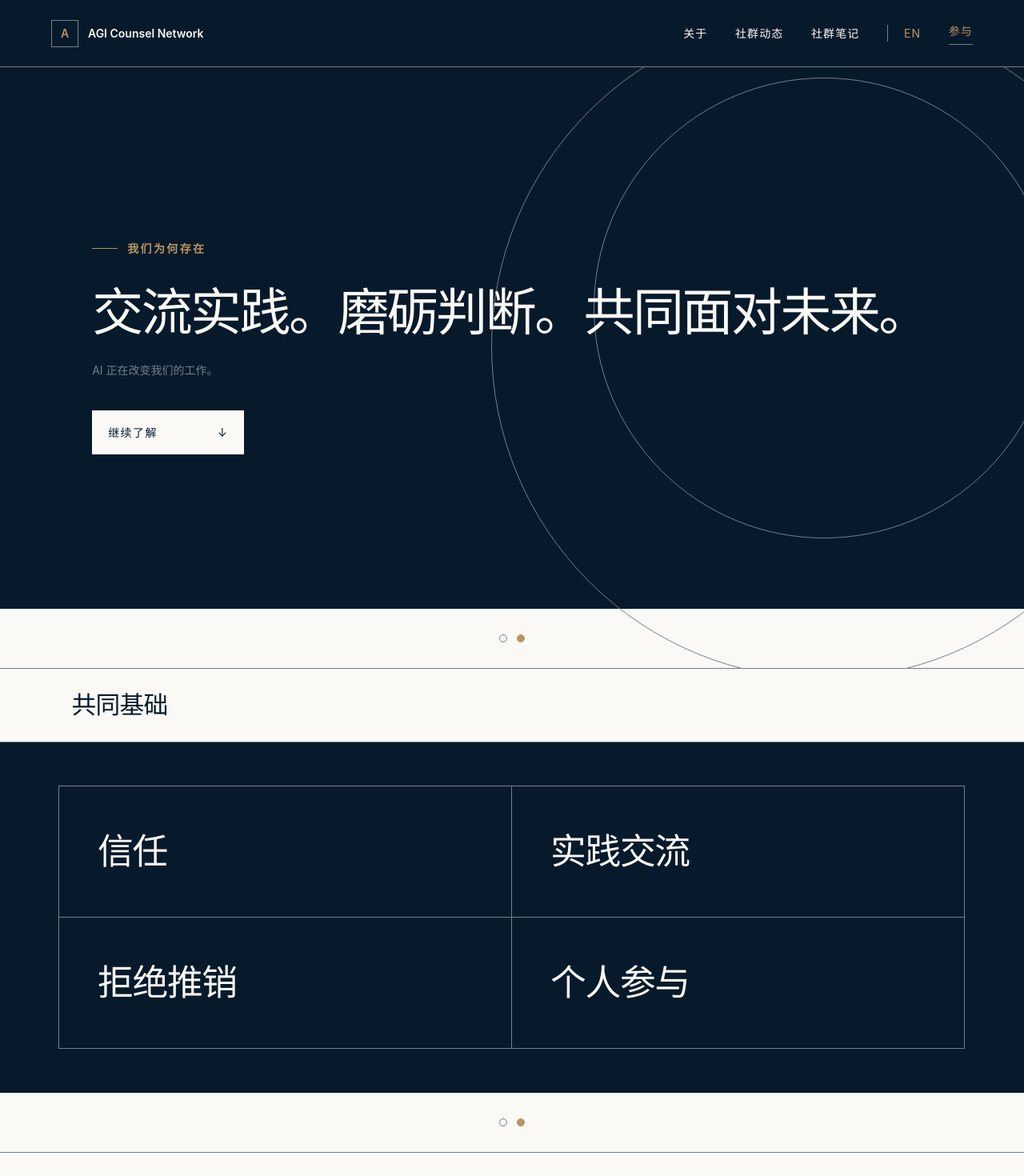
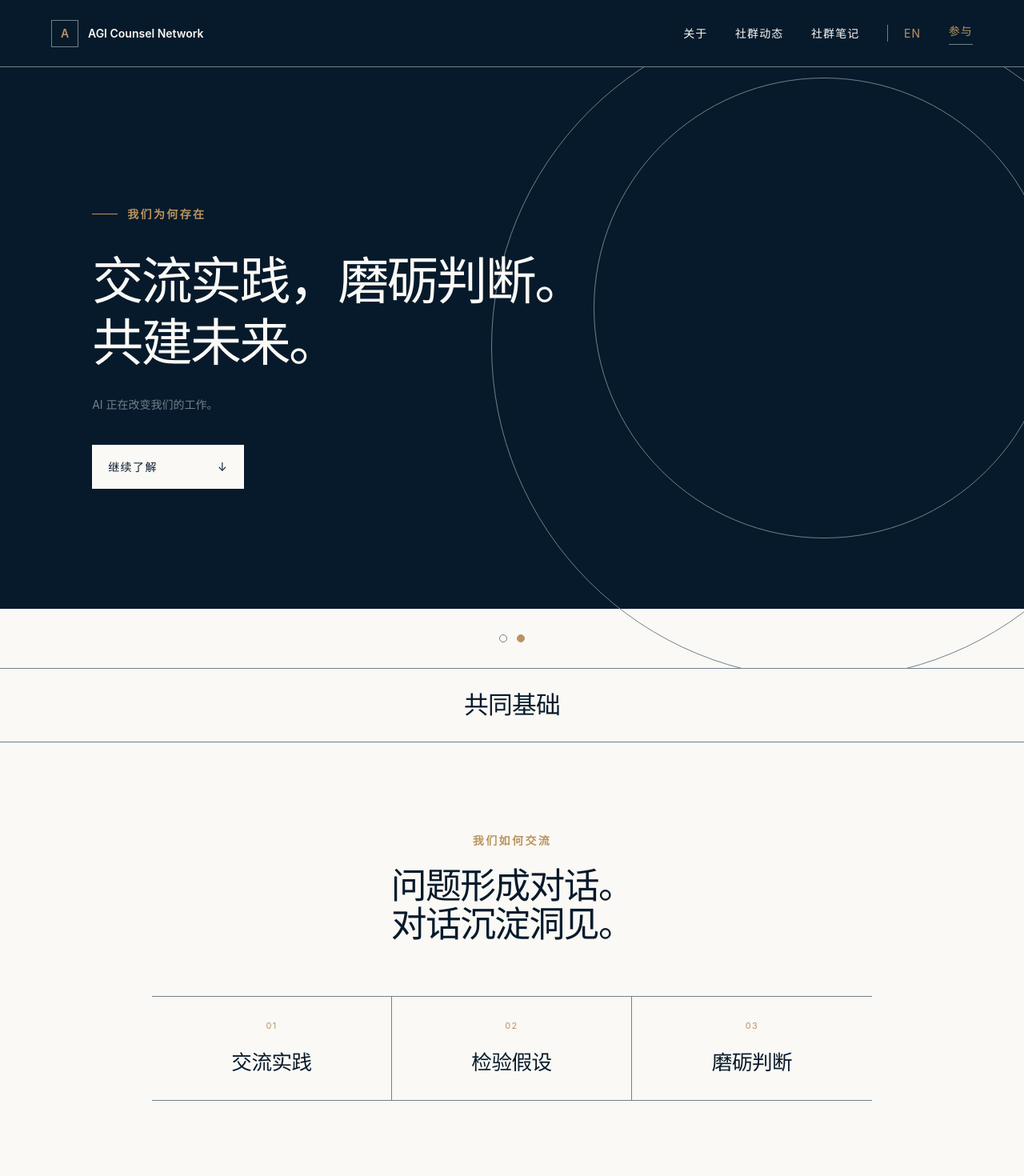
Before and after one commit to steveny1989/agicounsel, a Next.js app: page /zh in a window 1280 px wide. Shown: the top 1470 px of the page at 80% size. Built offline with nearby package versions, Linux system fonts and the light colour scheme.

Commit message:
Add centered foundation story

```diff
--- a/app/components/SectionCarousel.tsx
+++ b/app/components/SectionCarousel.tsx
@@ -19,8 +19,6 @@ export default function SectionCarousel({ id, title, labels, children }: Props)
     const timer = window.setInterval(() => setActive((current) => (current + 1) % slides.length), 5000);
     return () => window.clearInterval(timer);
   }, [paused, slides.length]);
-
-  const move = (direction: number) => setActive((current) => (current + direction + slides.length) % slides.length);
 
   return <section className="section-carousel fade-in" id={id} onMouseEnter={() => setPaused(true)} onMouseLeave={() => setPaused(false)} onFocus={() => setPaused(true)} onBlur={(event) => { if (!event.currentTarget.contains(event.relatedTarget)) setPaused(false); }}>
     {title && <div className="carousel-bar">
--- a/app/globals.css
+++ b/app/globals.css
@@ -34,7 +34,7 @@ nav .nav-join { border-bottom: 1px solid var(--gray); padding-bottom: 6px; }
 .eyebrow,.kicker { text-transform: uppercase; letter-spacing: .17em; font-weight: 700; color: var(--gold); }
 .eyebrow { display: flex; align-items: center; gap: 12px; position: relative; z-index: 1; }
 .eyebrow span { width: 32px; height: 1px; background: var(--gold); }
-.hero h1 { font-size: var(--text-hero); font-weight: 400; line-height: 1.05; letter-spacing: -.04em; margin: 35px 0 28px; max-width: 1200px; position: relative; z-index: 1; }
+.hero h1 { font-size: var(--text-hero); font-weight: 400; line-height: 1.2; letter-spacing: -.04em; margin: 35px 0 28px; max-width: 1200px; position: relative; z-index: 1; }
 .hero-copy { color: var(--gray); max-width: 590px; line-height: 1.7; position: relative; z-index: 1; }
 .hero-actions { display: flex; align-items: center; gap: 35px; margin-top: 38px; position: relative; z-index: 1; }
 .button { display: inline-flex; align-items: center; justify-content: space-between; gap: 30px; padding: 17px 20px; min-width: 190px; text-transform: uppercase; letter-spacing: .1em; transition: transform .2s; }
@@ -63,8 +63,9 @@ nav .nav-join { border-bottom: 1px solid var(--gray); padding-bottom: 6px; }
 .layer small { color: var(--gray); text-transform: uppercase; letter-spacing: .12em; text-align: right; }
 
 .section-carousel { background: var(--paper); border-top: 1px solid var(--gray); }
-.carousel-bar { min-height: 92px; padding: 22px clamp(24px,7vw,110px); display: flex; align-items: center; background: var(--paper); color: var(--navy); border-bottom: 1px solid var(--gray); }
+.carousel-bar { min-height: 92px; padding: 22px clamp(24px,7vw,110px); display: flex; align-items: center; justify-content: space-between; gap: 30px; background: var(--paper); color: var(--navy); border-bottom: 1px solid var(--gray); }
 .carousel-bar h2 { margin: 0; font-size: clamp(22px,2.4vw,34px); font-weight: 400; letter-spacing: -.025em; }
+#about .carousel-bar { justify-content: center; text-align: center; }
 .carousel-stage { position: relative; }
 .carousel-slide { display: none; animation: carouselReveal .45s ease; }
 .carousel-slide.is-active { display: block; }
@@ -80,6 +81,21 @@ nav .nav-join { border-bottom: 1px solid var(--gray); padding-bottom: 6px; }
 .carousel-tab-dot:hover { border-color: var(--gold); }
 .carousel-tab-dot.is-active { background: var(--gold); border-color: var(--gold); }
 @keyframes carouselReveal { from { opacity: 0; transform: translateX(16px); } to { opacity: 1; transform: translateX(0); } }
+
+.foundation-panel { min-height: 560px; max-width: 1440px; margin: 0 auto; padding: 70px clamp(24px,7vw,110px); display: flex; flex-direction: column; align-items: center; justify-content: center; gap: 42px; text-align: center; }
+.foundation-intro { width: min(100%,760px); }
+.foundation-intro h2 { margin: 22px 0 24px; font-size: var(--text-title); font-weight: 400; line-height: 1.08; letter-spacing: -.035em; }
+.foundation-intro>p:last-child:not(.kicker) { max-width: 520px; margin: 0 auto; color: var(--gray); line-height: 1.7; }
+.foundation-panel .layer-cake { width: min(100%,950px); padding: 0; }
+.foundation-work { background: var(--paper); }
+.foundation-work .foundation-intro h2 { max-width: 700px; margin-left: auto; margin-right: auto; }
+.foundation-actions { width: min(100%,900px); display: grid; grid-template-columns: repeat(3,1fr); border-top: 1px solid var(--gray); border-bottom: 1px solid var(--gray); }
+.foundation-actions article { min-height: 120px; padding: 28px 18px; display: flex; flex-direction: column; align-items: center; justify-content: center; gap: 18px; border-right: 1px solid var(--gray); }
+.foundation-actions article:last-child { border-right: 0; }
+.foundation-actions span { color: var(--gold); font-size: 11px; letter-spacing: .12em; }
+.foundation-actions h3 { margin: 0; font-size: var(--text-body-lg); font-weight: 500; letter-spacing: -.02em; }
+.foundation-panel.principles { max-width: none; }
+.foundation-panel.principles .principles-simple { width: min(100%,900px); min-height: 0; padding: 0; grid-template-columns: repeat(2,1fr); }
 
 .work-grid { display: grid; grid-template-columns: 1fr 1fr; border-top: 1px solid var(--gray); border-left: 1px solid var(--gray); }
 .work-grid article { min-height: 180px; padding: 20px; border-right: 1px solid var(--gray); border-bottom: 1px solid var(--gray); }
@@ -179,4 +195,6 @@ footer>div a { color: var(--gold); }
 
 @media(max-width:800px){.carousel-bar{min-height:76px;padding:16px 24px}.carousel-bar h2{font-size:21px}.carousel-tabs{padding:32px 0}.carousel-slide>.section{padding-top:58px;padding-bottom:58px}}
 
+@media(max-width:800px){.foundation-panel{min-height:0;padding:58px 24px;gap:34px}.foundation-intro h2 br{display:none}.foundation-panel .layer{grid-template-columns:1fr}.foundation-panel .layer small{display:none}.foundation-panel.principles .principles-simple{grid-template-columns:1fr}.foundation-actions article{min-height:96px;padding:20px 8px}.foundation-actions h3{font-size:15px}.foundation-panel.principles .principle-keyword{font-size:clamp(24px,8vw,36px)}}
+
 @media(prefers-reduced-motion:reduce){html{scroll-behavior:auto}.fade-in{opacity:1;transform:none}.carousel-slide{animation:none}.back-to-top,.site-header{transition:none!important}}
--- a/app/page.tsx
+++ b/app/page.tsx
@@ -76,15 +76,16 @@ export default function Home() {
       <section className="hero carousel-slide-hero">
         <div className="hero-orbit orbit-one" /><div className="hero-orbit orbit-two" />
         <div className="eyebrow"><span /> Why we exist</div>
-        <h1>Compare notes. Sharpen judgment. Navigate what comes next.</h1>
+        <h1>Compare notes. Sharpen judgment.<br />Build what's next.</h1>
         <p className="hero-copy">AI is changing our work.</p>
         <div className="hero-actions"><a className="button button-light" href="#about">Explore <span>↓</span></a></div>
       </section>
     </SectionCarousel>
 
-    <SectionCarousel id="about" title="Foundation" labels={['Across the AI stack', 'Community principles']}>
-      <section className="stack-section"><div className="stack-title"><h2>Across the AI Stack</h2></div><div className="layer-cake" aria-label="The five layers of the AI ecosystem">{layers.map(([name, note]) => <div className="layer" key={name}><strong>{name}</strong><small>{note}</small></div>)}</div></section>
-      <section className="principles" id="principles"><div className="principles-simple">{principles.map((title) => <div className="principle-keyword" key={title}>{title}</div>)}</div></section>
+    <SectionCarousel id="about" title="Foundation" labels={['Across the AI stack', 'How we work', 'Community principles']}>
+      <section className="foundation-panel foundation-stack"><div className="foundation-intro"><p className="kicker">Our scope</p><h2>Across the<br />AI Stack</h2><p>Legal professionals from every layer of the intelligence economy.</p></div><div className="layer-cake" aria-label="The five layers of the AI ecosystem">{layers.map(([name, note]) => <div className="layer" key={name}><strong>{name}</strong><small>{note}</small></div>)}</div></section>
+      <section className="foundation-panel foundation-work"><div className="foundation-intro"><p className="kicker">How we work</p><h2>Questions become conversations. Conversations become shared insight.</h2></div><div className="foundation-actions"><article><span>01</span><h3>Compare practice</h3></article><article><span>02</span><h3>Test assumptions</h3></article><article><span>03</span><h3>Sharpen judgment</h3></article></div></section>
+      <section className="principles foundation-panel" id="principles"><div className="foundation-intro"><p className="kicker kicker-gold">What makes it possible</p><h2>Community<br />Principles</h2></div><div className="principles-simple">{principles.map((title) => <div className="principle-keyword" key={title}>{title}</div>)}</div></section>
     </SectionCarousel>
 
     <SectionCarousel id="community" title="Community" labels={["Current questions", 'Featured note', 'From the community']}>
--- a/app/zh/page.tsx
+++ b/app/zh/page.tsx
@@ -76,15 +76,16 @@ export default function ChineseHome() {
       <section className="hero carousel-slide-hero">
         <div className="hero-orbit orbit-one" /><div className="hero-orbit orbit-two" />
         <div className="eyebrow"><span /> 我们为何存在</div>
-        <h1>交流实践。磨砺判断。共同面对未来。</h1>
+        <h1>交流实践，磨砺判断。<br />共建未来。</h1>
         <p className="hero-copy">AI 正在改变我们的工作。</p>
         <div className="hero-actions"><a className="button button-light" href="#about">继续了解 <span>↓</span></a></div>
       </section>
     </SectionCarousel>
 
-    <SectionCarousel id="about" title="共同基础" labels={['贯穿 AI 产业链', '社群原则']}>
-      <section className="stack-section"><div className="stack-title"><h2>贯穿 AI 产业链</h2></div><div className="layer-cake">{layers.map(([name, note]) => <div className="layer" key={name}><strong>{name}</strong><small>{note}</small></div>)}</div></section>
-      <section className="principles" id="principles"><div className="principles-simple">{principles.map((title) => <div className="principle-keyword" key={title}>{title}</div>)}</div></section>
+    <SectionCarousel id="about" title="共同基础" labels={['贯穿 AI 产业链', '我们如何交流', '社群原则']}>
+      <section className="foundation-panel foundation-stack"><div className="foundation-intro"><p className="kicker">我们的范围</p><h2>贯穿 AI<br />产业链</h2><p>连接智能经济每一层的法律专业人士。</p></div><div className="layer-cake" aria-label="人工智能生态的五个层次">{layers.map(([name, note]) => <div className="layer" key={name}><strong>{name}</strong><small>{note}</small></div>)}</div></section>
+      <section className="foundation-panel foundation-work"><div className="foundation-intro"><p className="kicker">我们如何交流</p><h2>问题形成对话。<br />对话沉淀洞见。</h2></div><div className="foundation-actions"><article><span>01</span><h3>交流实践</h3></article><article><span>02</span><h3>检验假设</h3></article><article><span>03</span><h3>磨砺判断</h3></article></div></section>
+      <section className="principles foundation-panel" id="principles"><div className="foundation-intro"><p className="kicker kicker-gold">交流的基础</p><h2>社群<br />原则</h2></div><div className="principles-simple">{principles.map((title) => <div className="principle-keyword" key={title}>{title}</div>)}</div></section>
     </SectionCarousel>
 
     <SectionCarousel id="community" title="社群" labels={['当前议题', '精选笔记', '来自社群']}>
```
